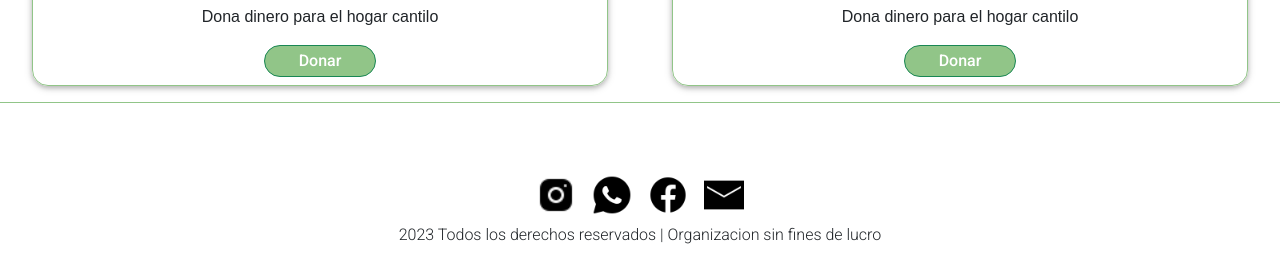
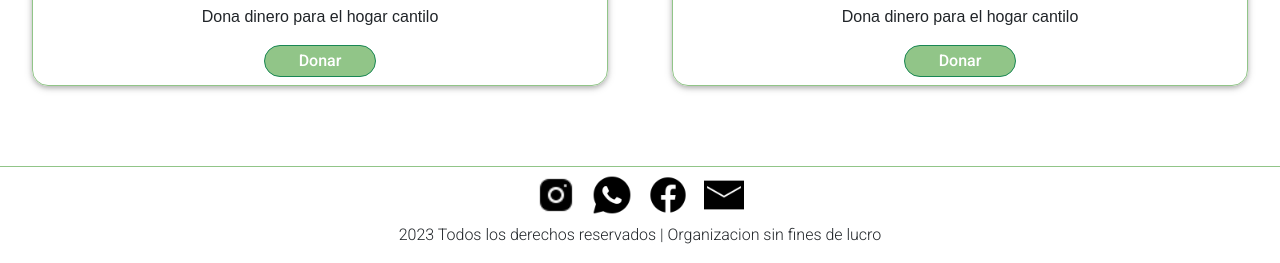
Before and after one commit to Nicolas-Andreis/Dar-un-gesto, a website: page index.html in a window 1280 px wide. Shown: the part 1131-1394 px from the top of the page. Drawn offline with nearby package versions, Linux system fonts and the light colour scheme; a web font is replaced by a local one.

Commit message:
Primer commit

```diff
--- a/scss/layout/_footer.scss
+++ b/scss/layout/_footer.scss
@@ -1,7 +1,8 @@
 footer {
-    border-top: 1px solid $verde;
+
 
     div:nth-child(1) {
+        border-top: 1px solid $verde;
         display: flex;
         justify-content: center;
         margin-top: 4rem;
```
Also changed, not shown: css/style.css, 1 other file.
